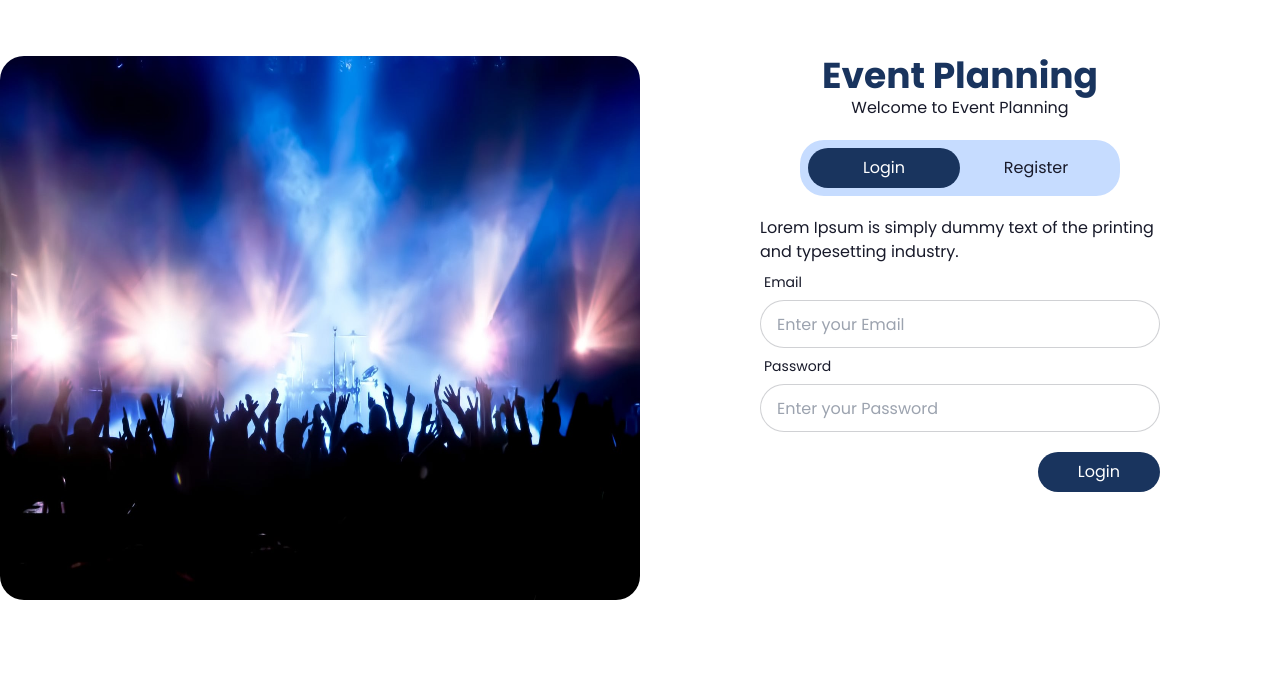
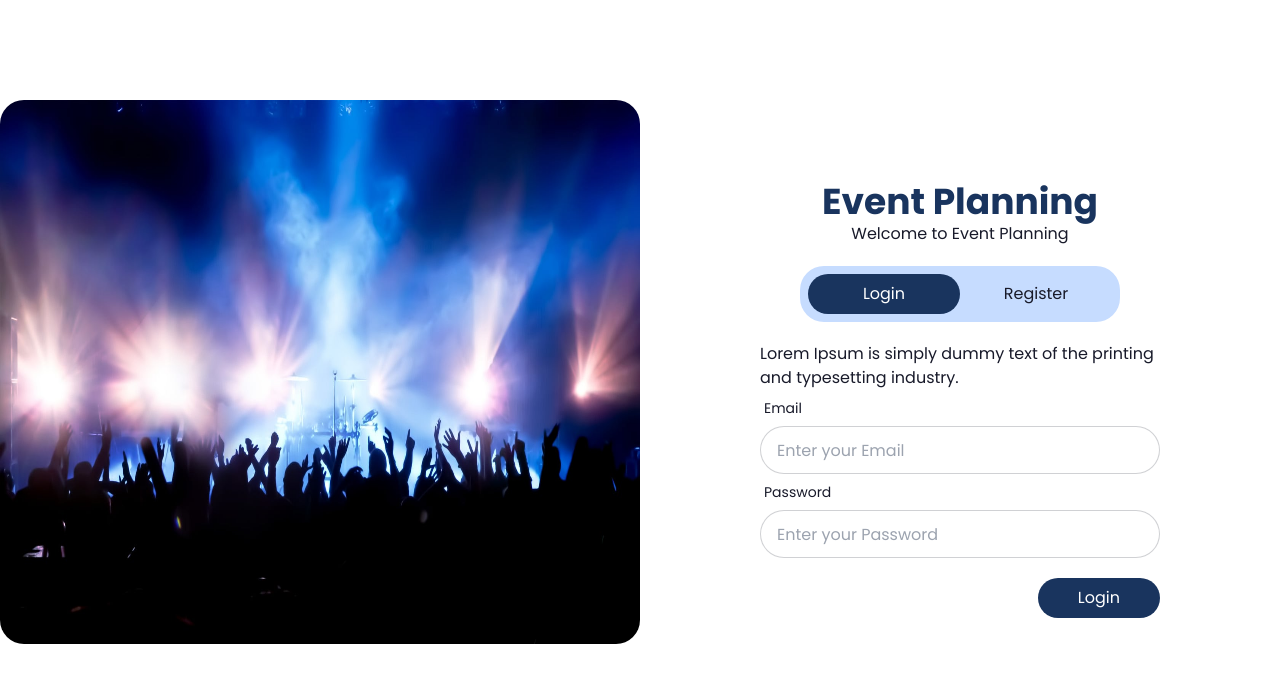
Before and after one commit to Azhari12/event-planning, a React (Vite) app: page /auth in a window 1280 px wide. Shown: the top 682 px of the page. Built offline with nearby package versions, Linux system fonts and the light colour scheme; what @react-pdf/renderer would draw is missing.

Commit message:
fix: correct HTML formatting at auth page

```diff
--- a/src/pages/Auth.tsx
+++ b/src/pages/Auth.tsx
@@ -124,8 +124,8 @@ const Auth: FC = () => {
   }
 
   return (
-    <div className=" container mx-auto py-14 h-screen poppin ">
-      <div className=" grid lg:grid-cols-2 sm:grid-cols-1 h-full">
+    <div className=" container mx-auto py-14 h-screen poppin flex flex-col justify-center items-center">
+      <div className=" grid lg:grid-cols-2 sm:grid-cols-1 h-full items-center">
         <div className="flex justify-center h-full max-h-[600px] min-[400px]:hidden sm:hidden lg:block">
           <img
             src="/event.jpg"
@@ -133,7 +133,7 @@ const Auth: FC = () => {
             className=" objec-fill w-full h-[34rem] rounded-3xl"
           />
         </div>
-        <div className=" flex flex-col min-[400px]:mb-10  md:mb-0 h-full items-center md:px-20 lg:px-20 min-[400px]:px-0 ">
+        <div className=" flex flex-col min-[400px]:mb-10  md:mb-0 h-full items-center md:px-20 lg:px-20 min-[400px]:px-0 justify-center ">
           <div className=" w-full flex flex-col justify-center items-center">
             <p className=" text-4xl text-button font-bold text-right">
               Event Planning
--- a/src/pages/MyEvents.tsx
+++ b/src/pages/MyEvents.tsx
@@ -56,7 +56,6 @@ const MyEvents: FC = () => {
     })
       .then((response) => {
         const { data, message } = response.data;
-        console.log(data);
         setDatas(data);
       })
       .catch((er) => {
```
